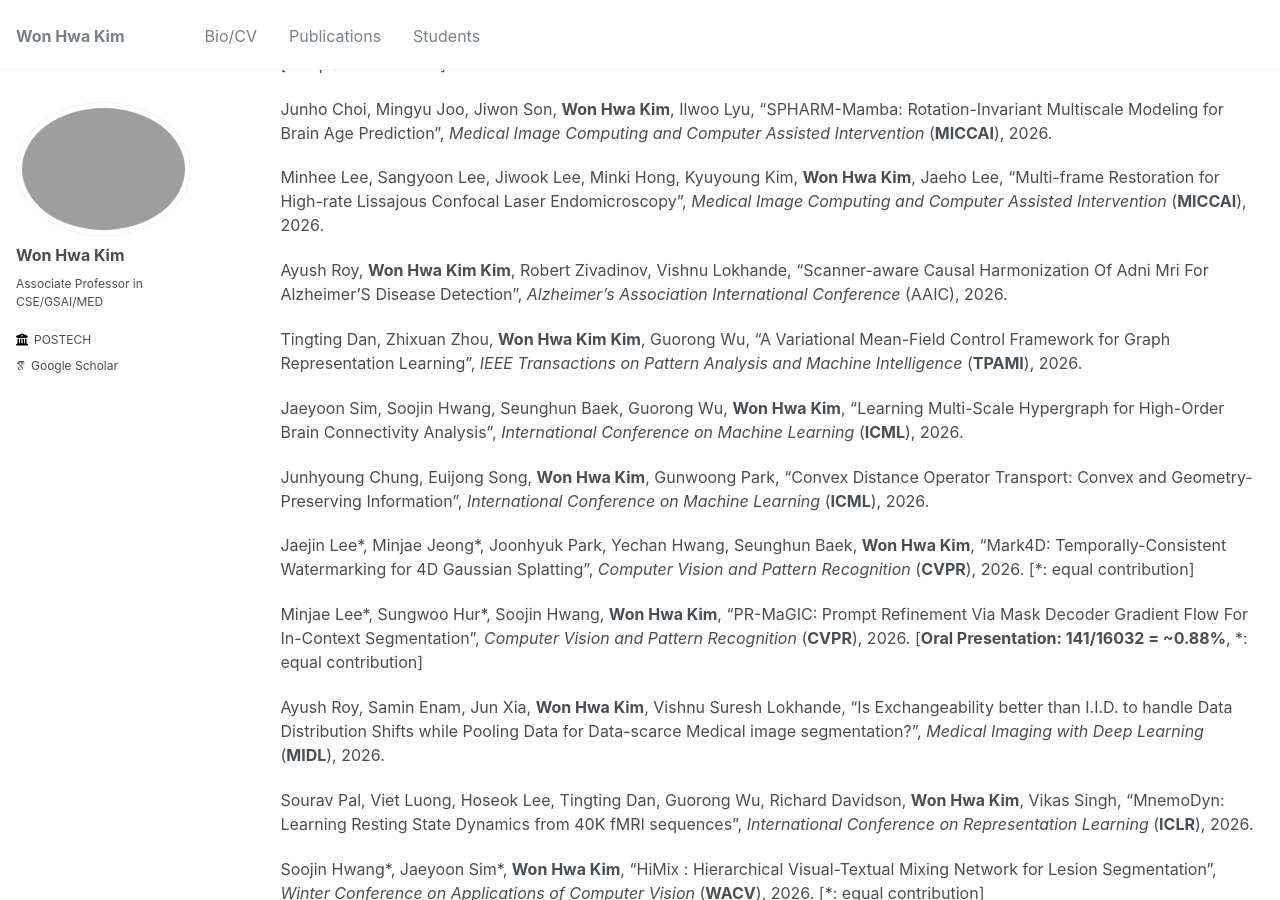
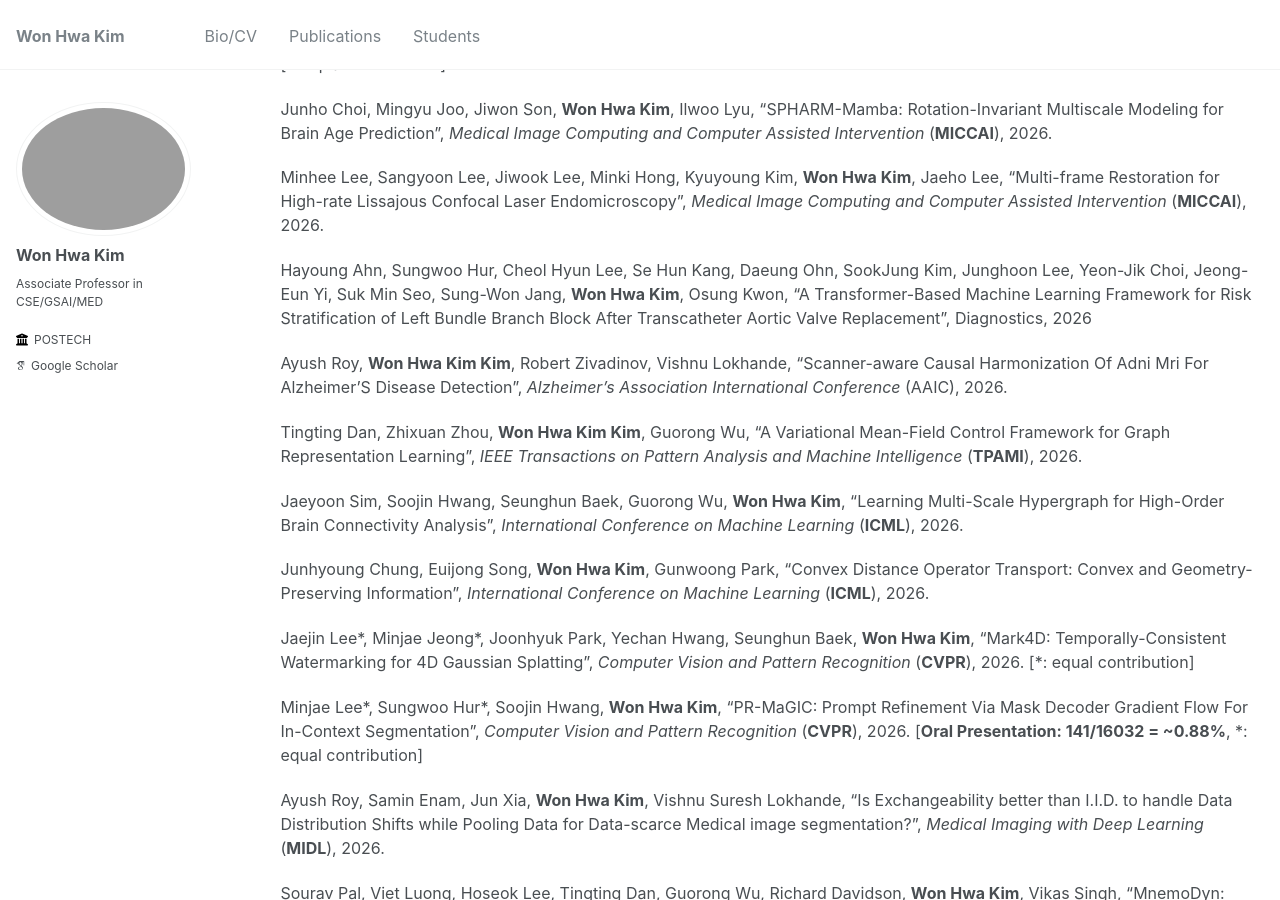
Before and after one commit to wwplato/wwplato.github.io, a Jekyll site: the page built from _pages/publications.md, in a window 1280 px wide and 900 px high, scrolled down 664 px. Built offline with Jekyll 4.4.1, drawn with Linux system fonts in a browser that asks for light colours; some web fonts are replaced.

Commit message:
Update publications.md

```diff
--- a/_pages/publications.md
+++ b/_pages/publications.md
@@ -28,6 +28,8 @@ Junho Choi, Mingyu Joo, Jiwon Son, **Won Hwa Kim**, Ilwoo Lyu, "SPHARM-Mamba: Ro
 
 Minhee Lee, Sangyoon Lee, Jiwook Lee, Minki Hong, Kyuyoung Kim, **Won Hwa Kim**, Jaeho Lee, "Multi-frame Restoration for High-rate Lissajous Confocal Laser Endomicroscopy", *Medical Image Computing and Computer Assisted Intervention* (**MICCAI**), 2026.
 
+
+Hayoung Ahn, Sungwoo Hur, Cheol Hyun Lee, Se Hun Kang, Daeung Ohn, SookJung Kim, Junghoon Lee, Yeon-Jik Choi, Jeong-Eun Yi, Suk Min Seo, Sung-Won Jang, **Won Hwa Kim**, Osung Kwon, "A Transformer-Based Machine Learning Framework for Risk Stratification of Left Bundle Branch Block After Transcatheter Aortic Valve Replacement", Diagnostics, 2026
 
 Ayush Roy, **Won Hwa Kim Kim**, Robert Zivadinov, Vishnu Lokhande, "Scanner-aware Causal Harmonization Of Adni Mri For AlzheimerʼS Disease Detection", *Alzheimer’s Association International Conference* (AAIC), 2026.
 
```
